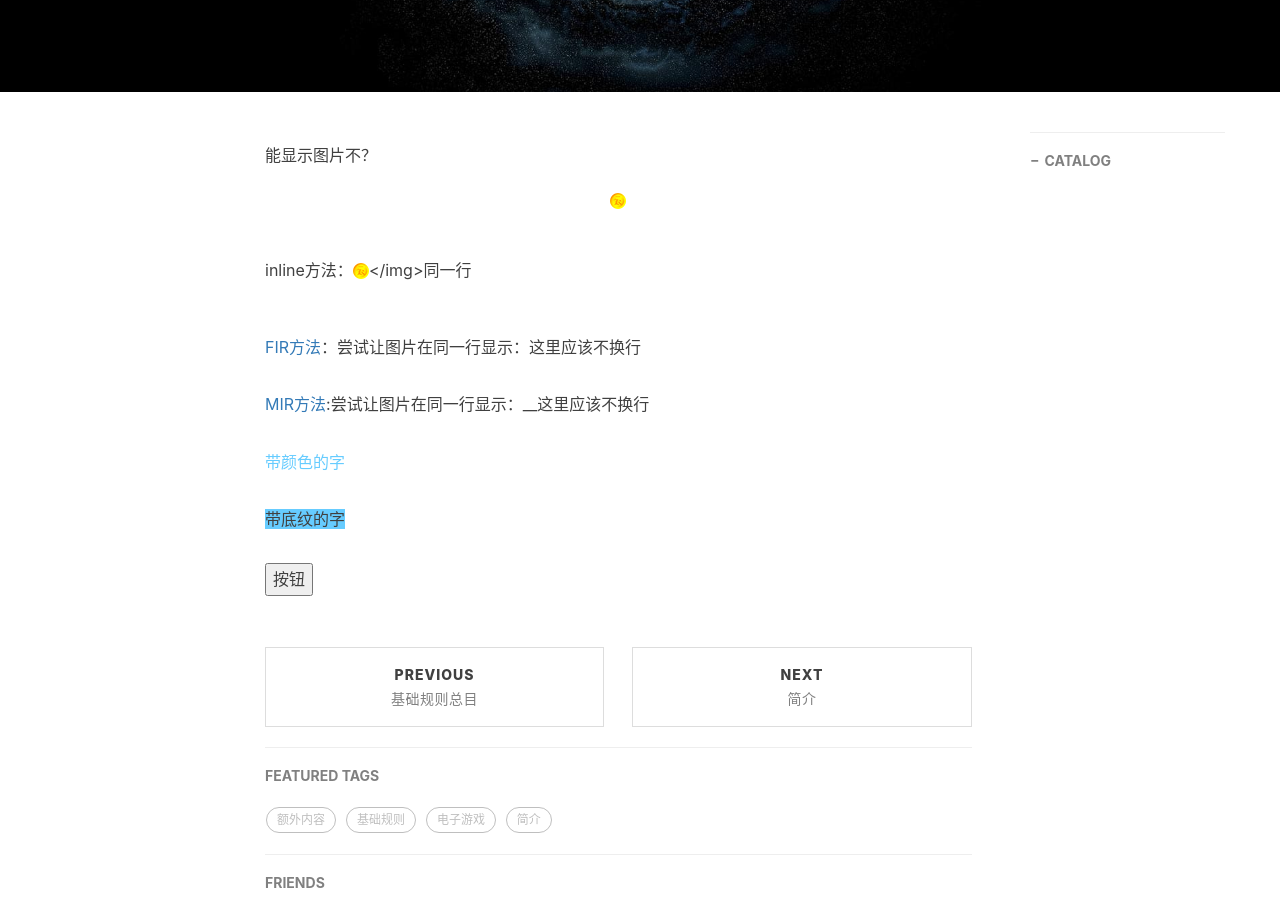
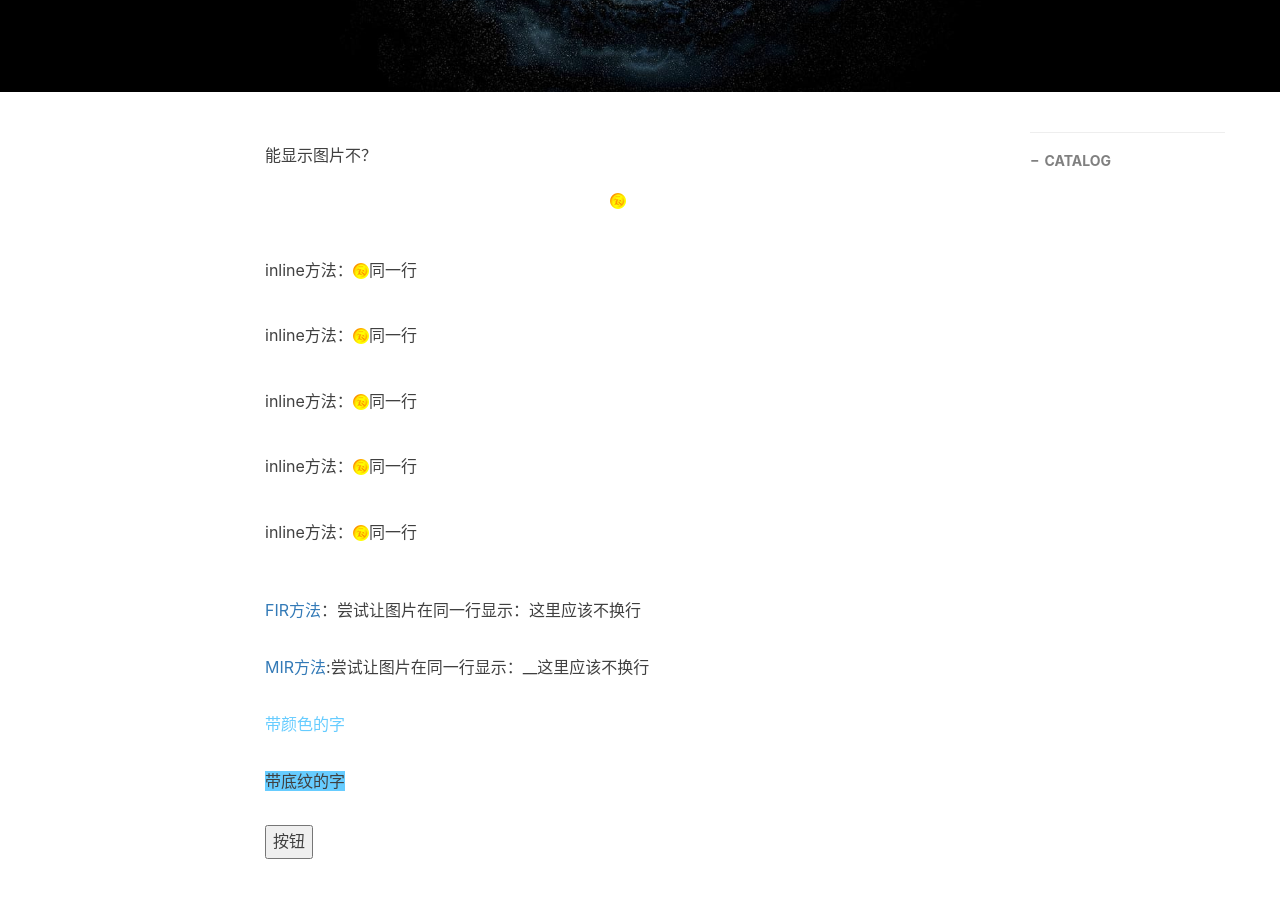
Before and after one commit to AndrewImalion/FameAndFarm.github.io, a Jekyll site: the page built from _posts/2019-04-07-test.md, in a window 1280 px wide and 900 px high, scrolled down 431 px. Built offline with Jekyll 4.4.1, drawn with Linux system fonts in a browser that asks for light colours; nearby versions of some CDN libraries; comment, search, counter and statistics services are not loaded.

Commit message:
Update 2019-04-07-test.md

```diff
--- a/_posts/2019-04-07-test.md
+++ b/_posts/2019-04-07-test.md
@@ -15,12 +15,16 @@ tags:
 
 能显示图片不？![坎特利]({{ site.url }}/assets/i-coin-16px.png)
 
-inline方法：<img src="{{ site.url }}/assets/i-coin-16px.png" style="display:inline;"></img>同一行
+inline方法：<img src="{{ site.url }}/assets/i-coin-16px.png" style="display:inline;">同一行
+inline方法：<img src="{{ site.url }}/assets/i-coin-16px.png" style="display:inline;">同一行
+inline方法：<img src="{{ site.url }}/assets/i-coin-16px.png" style="display:inline;">同一行
+inline方法：<img src="{{ site.url }}/assets/i-coin-16px.png" style="display:inline;">同一行
+inline方法：<img src="{{ site.url }}/assets/i-coin-16px.png" style="display:inline;">同一行
 
 [FIR方法](https://alistapart.com/article/fir)：尝试让图片在同一行显示：<span style="width:16px;height:16px;background-image: url({{ site.url }}/assets/i-coin-16px.png)"><a href="#" style="display:none;">_</a></span>这里应该不换行
 
 
-[MIR方法](https://stuffandnonsense.co.uk/archives/examples/malarkey-method-example.html):尝试让图片在同一行显示：<span style="width: 16px; height: 15px; background: url({{ site.url }}/assets/i-coin-16px.png;background-repeat: no-repeat;); text-indent: -9999px;">__</span>这里应该不换行
+[MIR方法](https://stuffandnonsense.co.uk/archives/examples/malarkey-method-example.html):尝试让图片在同一行显示：<span style="width: 16px; height: 15px; background: url({{ site.url }}/assets/i-coin-16px.png)background-repeat: no-repeat; text-indent: -9999px;">__</span>这里应该不换行
 
 <span style="color:#66ccff;">带颜色的字</span>
 
```
